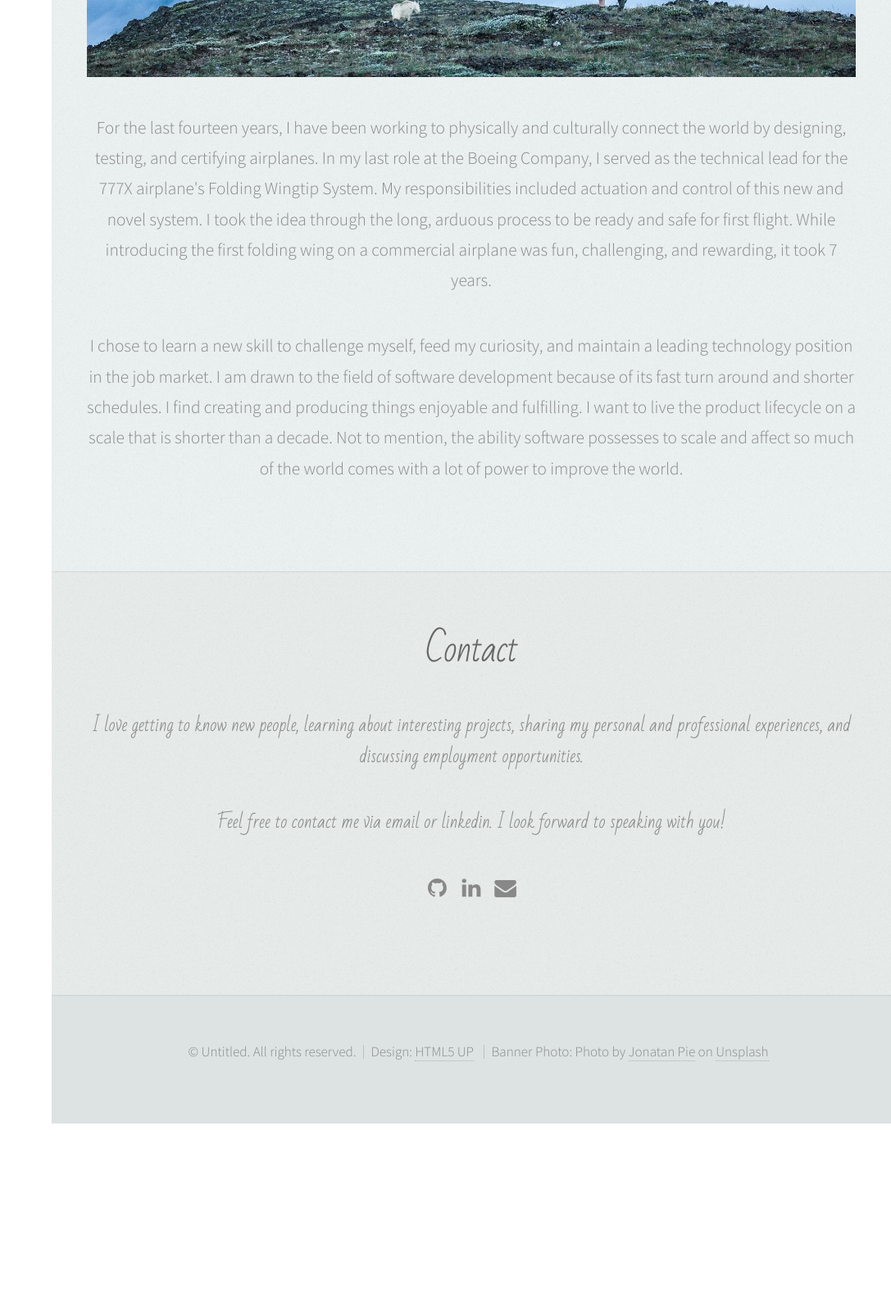
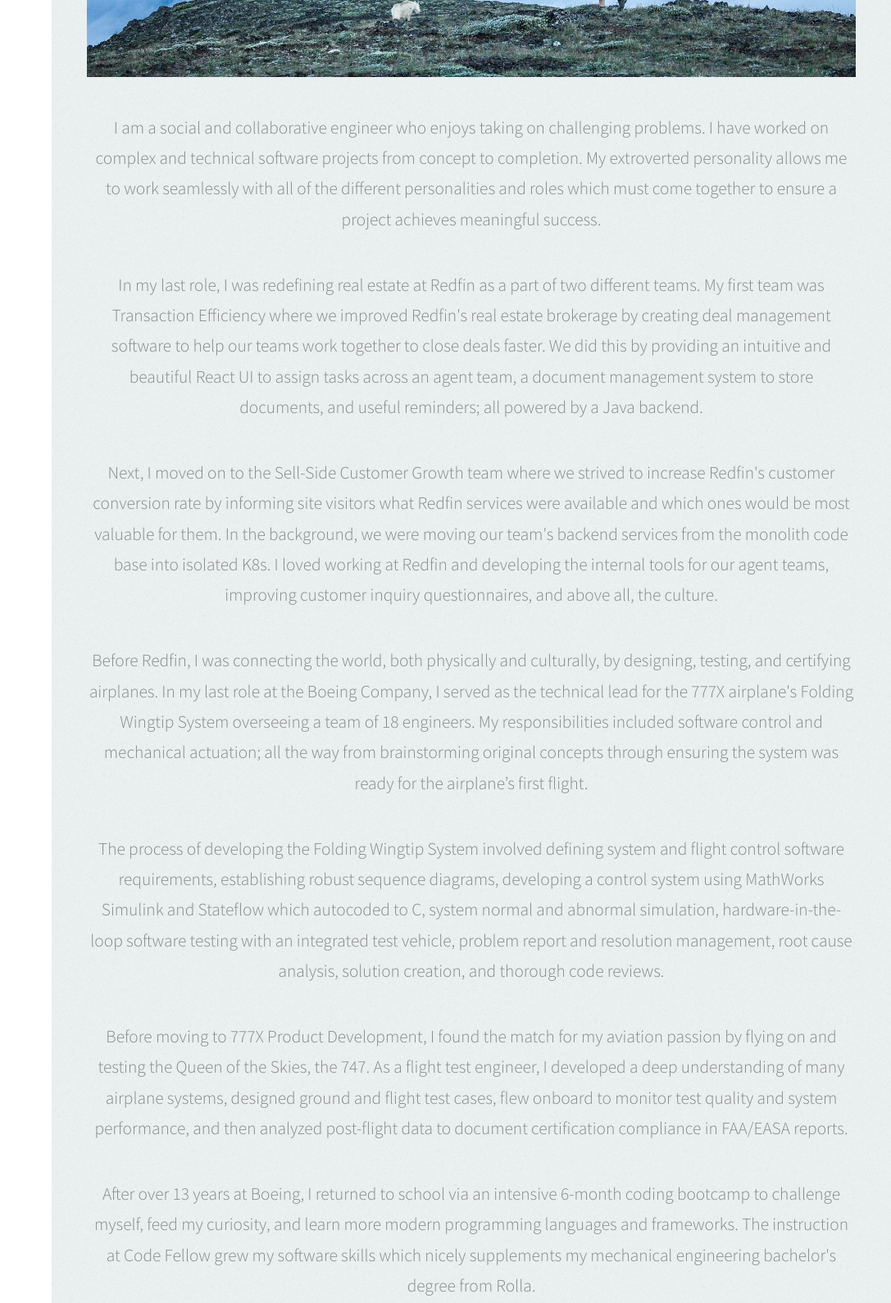
Before and after one commit to paul-leonard/portfolio, a website: page public/index.html in a window 1280 px wide. Shown: the part 2620-4210 px from the top of the page at 82% size, without its empty margins (193-1280 px from the left). Before the commit the page ends 3991 px from the top, so only its background shows below. Drawn offline with Linux system fonts and the light colour scheme.

Commit message:
updated about me section

```diff
--- a/public/index.html
+++ b/public/index.html
@@ -215,9 +215,21 @@
 
 							<a href="#" class="image featured"><img src="images/exploreMountains2.jpg" alt="" /></a>
 
-							<p>For the last fourteen years, I have been working to physically and culturally connect the world by designing, testing, and certifying airplanes.  In my last role at the Boeing Company, I served as the technical lead for the 777X airplane's Folding Wingtip System.  My responsibilities included actuation and control of this new and novel system.  I took the idea through the long, arduous process to be ready and safe for first flight.  While introducing the first folding wing on a commercial airplane was fun, challenging, and rewarding, it took 7 years.</p>
+							<p>I am a social and collaborative engineer who enjoys taking on challenging problems. I have worked on complex and technical software projects from concept to completion. My extroverted personality allows me to work seamlessly with all of the different personalities and roles which must come together to ensure a project achieves meaningful success.</p>
 
-							<p>I chose to learn a new skill to challenge myself, feed my curiosity, and maintain a leading technology position in the job market.  I am drawn to the field of software development because of its fast turn around and shorter schedules.  I find creating and producing things enjoyable and fulfilling.  I want to live the product lifecycle on a scale that is shorter than a decade.  Not to mention, the ability software possesses to scale and affect so much of the world comes with a lot of power to improve the world.</p>
+							<p>In my last role, I was redefining real estate at Redfin as a part of two different teams. My first team was Transaction Efficiency where we improved Redfin's real estate brokerage by creating deal management software to help our teams work together to close deals faster. We did this by providing an intuitive and beautiful React UI to assign tasks across an agent team, a document management system to store documents, and useful reminders; all powered by a Java backend.</p>
+
+							<p>Next, I moved on to the Sell-Side Customer Growth team where we strived to increase Redfin's customer conversion rate by informing site visitors what Redfin services were available and which ones would be most valuable for them. In the background, we were moving our team's backend services from the monolith code base into isolated K8s. I loved working at Redfin and developing the internal tools for our agent teams, improving customer inquiry questionnaires, and above all, the culture.</p>
+
+							<p>Before Redfin, I was connecting the world, both physically and culturally, by designing, testing, and certifying airplanes. In my last role at the Boeing Company, I served as the technical lead for the 777X airplane's Folding Wingtip System overseeing a team of 18 engineers. My responsibilities included software control and mechanical actuation; all the way from brainstorming original concepts through ensuring the system was ready for the airplane’s first flight.</p>
+
+							<p>The process of developing the Folding Wingtip System involved defining system and flight control software requirements, establishing robust sequence diagrams, developing a control system using MathWorks Simulink and Stateflow which autocoded to C, system normal and abnormal simulation, hardware-in-the-loop software testing with an integrated test vehicle, problem report and resolution management, root cause analysis, solution creation, and thorough code reviews.</p>
+
+							<p>Before moving to 777X Product Development, I found the match for my aviation passion by flying on and testing the Queen of the Skies, the 747. As a flight test engineer, I developed a deep understanding of many airplane systems, designed ground and flight test cases, flew onboard to monitor test quality and system performance, and then analyzed post-flight data to document certification compliance in FAA/EASA reports.</p>
+
+							<p>After over 13 years at Boeing, I returned to school via an intensive 6-month coding bootcamp to challenge myself, feed my curiosity, and learn more modern programming languages and frameworks. The instruction at Code Fellow grew my software skills which nicely supplements my mechanical engineering bachelor's degree from Rolla.</p>
+
+							<p>I find creating and producing things both enjoyable and fulfilling, whether the product is software or physical. For my next role, I look forward to being part of a team who is dedicated to achieving a difficult and interesting challenge within a collaborative, communicative, and supportive environment.</p>
 
 						</div>
 					</section>
```
